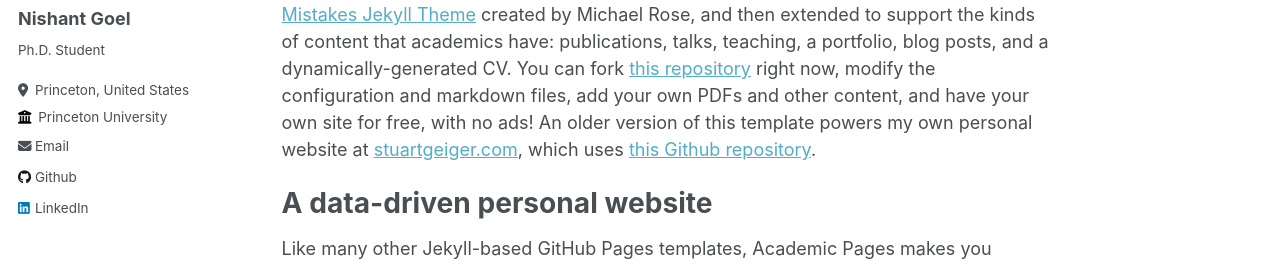
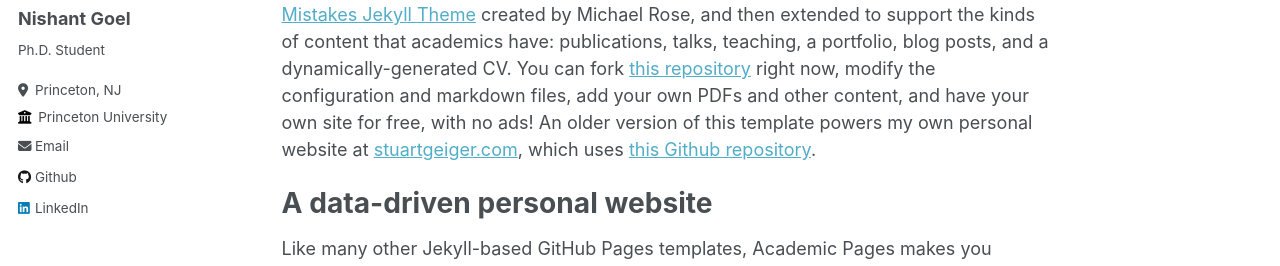
Before and after one commit to nish-goel/nish-goel.github.io, a Jekyll site: the page built from _pages/about.md, in a window 1280 px wide. Shown: the part 283-549 px from the top of the page. Built offline with Jekyll 4.4.1, drawn with Linux system fonts in a browser that asks for light colours.

Commit message:
Update _config.yml

```diff
--- a/_config.yml
+++ b/_config.yml
@@ -25,7 +25,7 @@ author:
   name             : "Nishant Goel"
   pronouns         : # example: "she/her"
   bio              : "Ph.D. Student"
-  location         : "Princeton, United States"
+  location         : "Princeton, NJ"
   employer         : "Princeton University"
   uri              : # URL
   email            : "nishant.princeton.edu"
```
